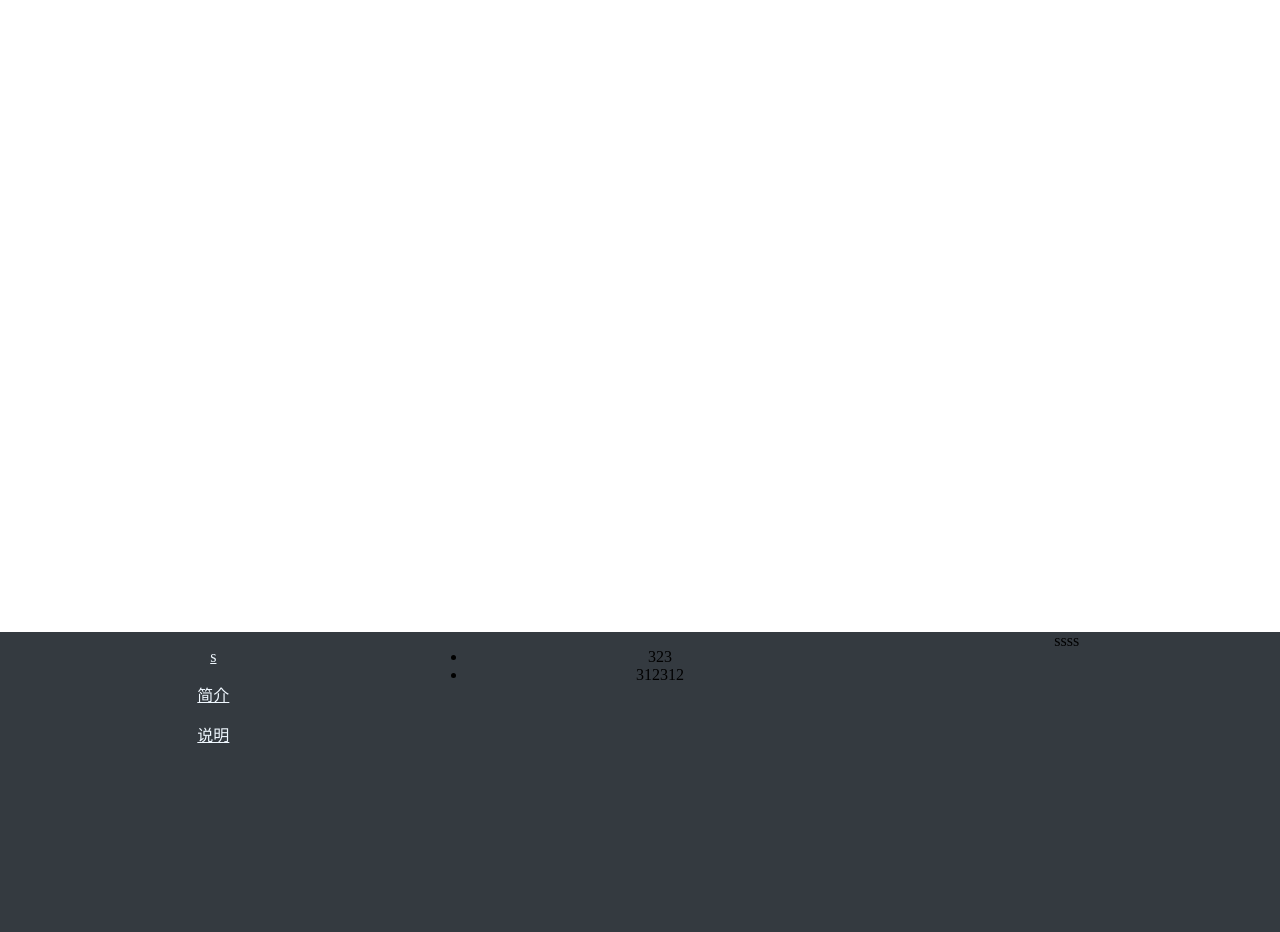
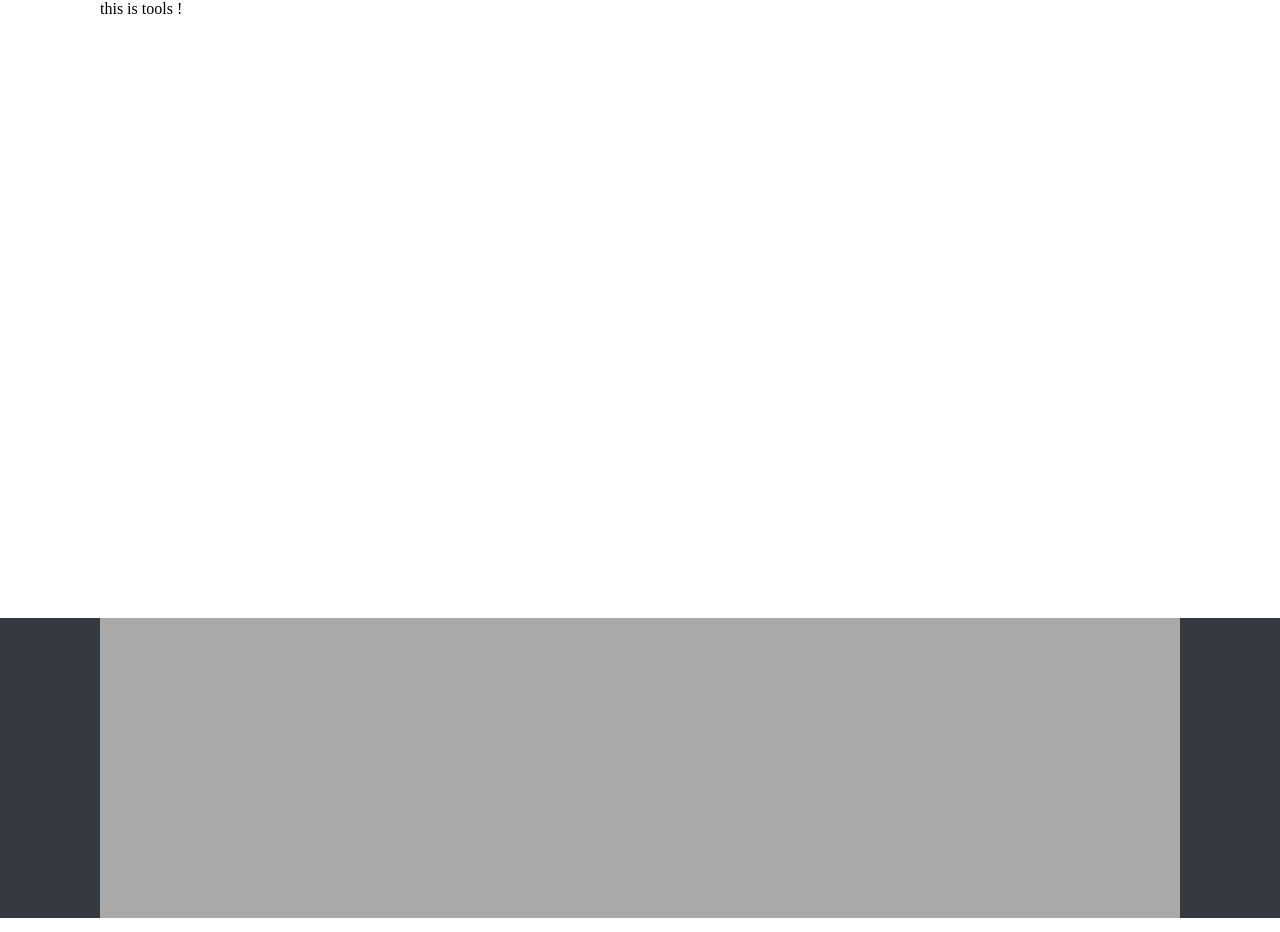
Before and after one commit to data4e/data4e, a Django app: page /tools in a window 1280 px wide. Shown: the part 48-980 px from the top of the page. Run offline with Django 3.2, Linux system fonts and the light colour scheme.

Commit message:
修改布局

```diff
--- a/data4e/settings.py
+++ b/data4e/settings.py
@@ -26,7 +26,7 @@ SECRET_KEY = 'd-@ngd)n*8sh70l201w0l-5syb^j)tm=7wm4hq)t=y0yr#gru5'
 # SECURITY WARNING: don't run with debug turned on in production!
 DEBUG = True
 
-ALLOWED_HOSTS = []
+ALLOWED_HOSTS = ['localhost']
 
 
 # Application definition
--- a/data4e/view.py
+++ b/data4e/view.py
@@ -1,21 +1,25 @@
 from django.shortcuts import render
+
+
+Base = 'base.html'
+Tools = 'tools.html'
 
 
 def hello(request):
     context = {'hello': 'Hello World!'}
-    return render(request, 'app.html', context)
+    return render(request, Base, context)
 
 
 def index(request):
     context = {'title': 'data for everything', 'hello': 'this is index !'}
-    return render(request, 'app.html', context)
+    return render(request, Base, context)
 
 
 def login(request):
     context = {'title': '登陆'}
-    return render(request, 'app.html', context)
+    return render(request, Base, context)
 
 
 def tools(request):
     context = {'title': 'tools'}
-    return render(request, 'app.html', context)
+    return render(request, Tools, context)
--- a/templates/app.html
+++ b/templates/base.html
@@ -6,13 +6,14 @@
 </head>
 <body>
     {% include 'framework/header.html' %}
-    <p></p>
+    <br>
     <div class="content">
-        <div class="left">
-            {{ hello }}
-        </div>
+        {% block content_left %}
+        {% endblock %}
+        {% block content_right %}
+        {% endblock %}
     </div>
-    <p></p>
+    <br>
     {% include 'framework/footer.html' %}
 </body>
 
@@ -20,8 +21,10 @@
     body {
         margin: 0;
     }
+
     .content {
         min-height: 600px;
+        margin: 0 100px 0 100px;
     }
 </style>
 </html>
--- a/templates/framework/footer.html
+++ b/templates/framework/footer.html
@@ -1,37 +1,23 @@
 <!-- footer -->
-<div class="footer">
-    <div class="footer-links">
-        <p><a href=""> s </a></p>
-        <p><a href="">简介</a></p>
-        <p><a href="">说明</a></p>
+<footer class="footer">
+    <div class="footer-content">
+        <div></div>
+        <div></div>
+        <div></div>
     </div>
-    <div class="footer-site-info">
-        <ul>
-            <li>323</li>
-            <li>312312</li>
-        </ul>
-    </div>
-    <div class="footer-copyright">
-        ssss
-    </div>
-</div>
+</footer>
 <style>
     .footer {
         background-color: #343a40;
         width: 100%;
         height: 300px;
-        {#padding: 0 100px 0 100px;#}
-        display: inline-flex;
-        display: -webkit-inline-flex;
-        justify-content: center;
-        align-items: stretch;
     }
-    .footer div {
-        flex: 1;
-        text-align: center;
+    .footer-content {
+        margin: 0 100px 0 100px;
+        background-color: darkgray;
+        height: 100%;
     }
-    .footer a{
-        color: aliceblue;
+    .footer-content div {
+
     }
-
 </style>
--- a/templates/framework/header.html
+++ b/templates/framework/header.html
@@ -1,17 +1,20 @@
-<div class="header">
+<header class="header">
     <div class="logo">
         <a href="/">
             DATA4E.cn
         </a>
     </div>
     <nav class="nav">
-        <a href="/hello.html">工具</a> |
+        <a href="/tools">工具</a> |
         <a href="/testMysql">教程</a> |
         <a href="/js/">在线文档</a> |
         <a href="/jquery/">开源项目</a> |
         <a href="#">新闻热点</a>
     </nav>
-</div>
+    <div class="userInfo">
+
+    </div>
+</header>
 
 <style>
     .header {
--- a/templates/tools.html
+++ b/templates/tools.html
@@ -1,3 +1,4 @@
-<dic>
-    tools
-</dic>
+{% extends 'base.html' %}
+{% block content_left %}
+    this is tools !
+{% endblock %}
```
Also changed, not shown: templates/404.html (+4 -12 lines).
